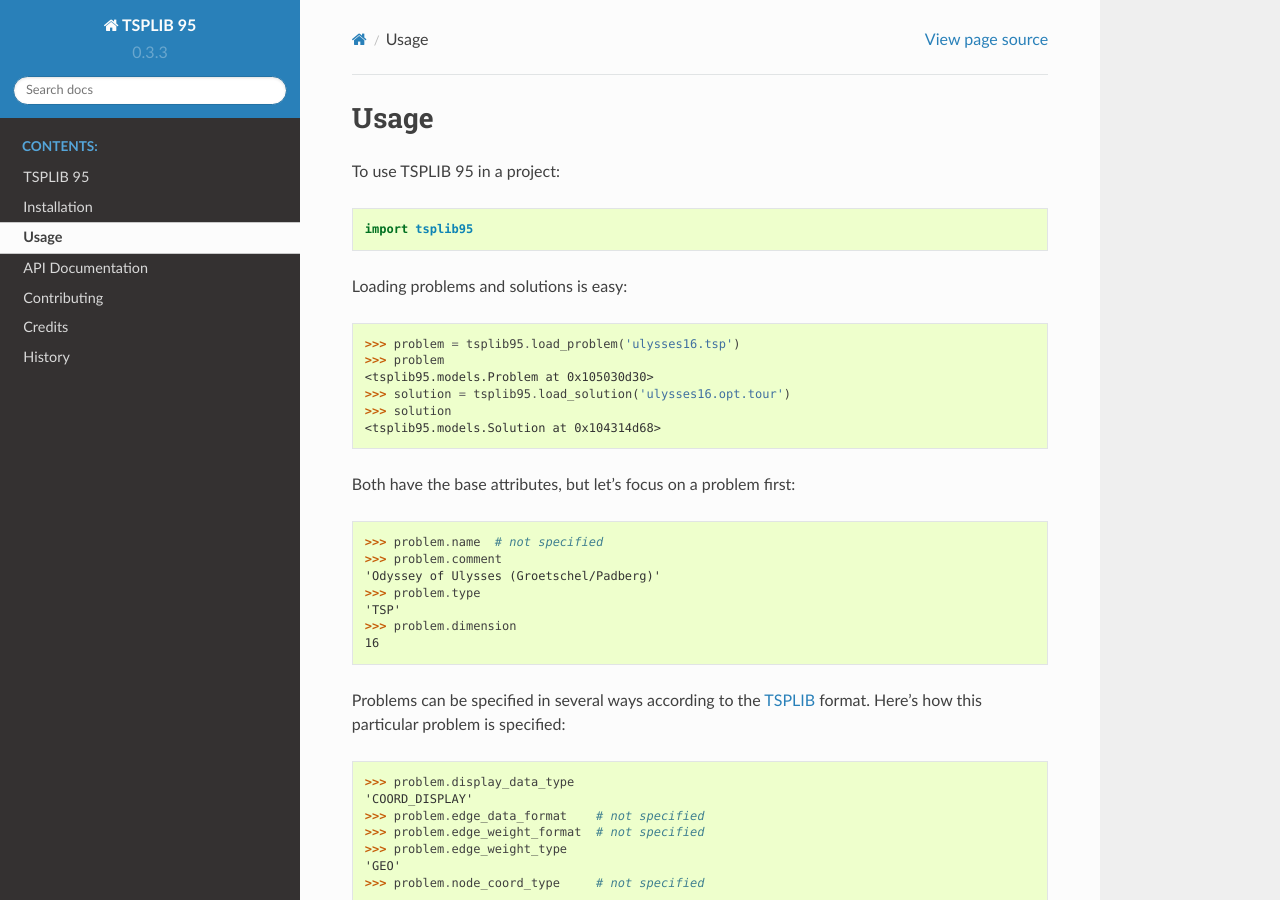
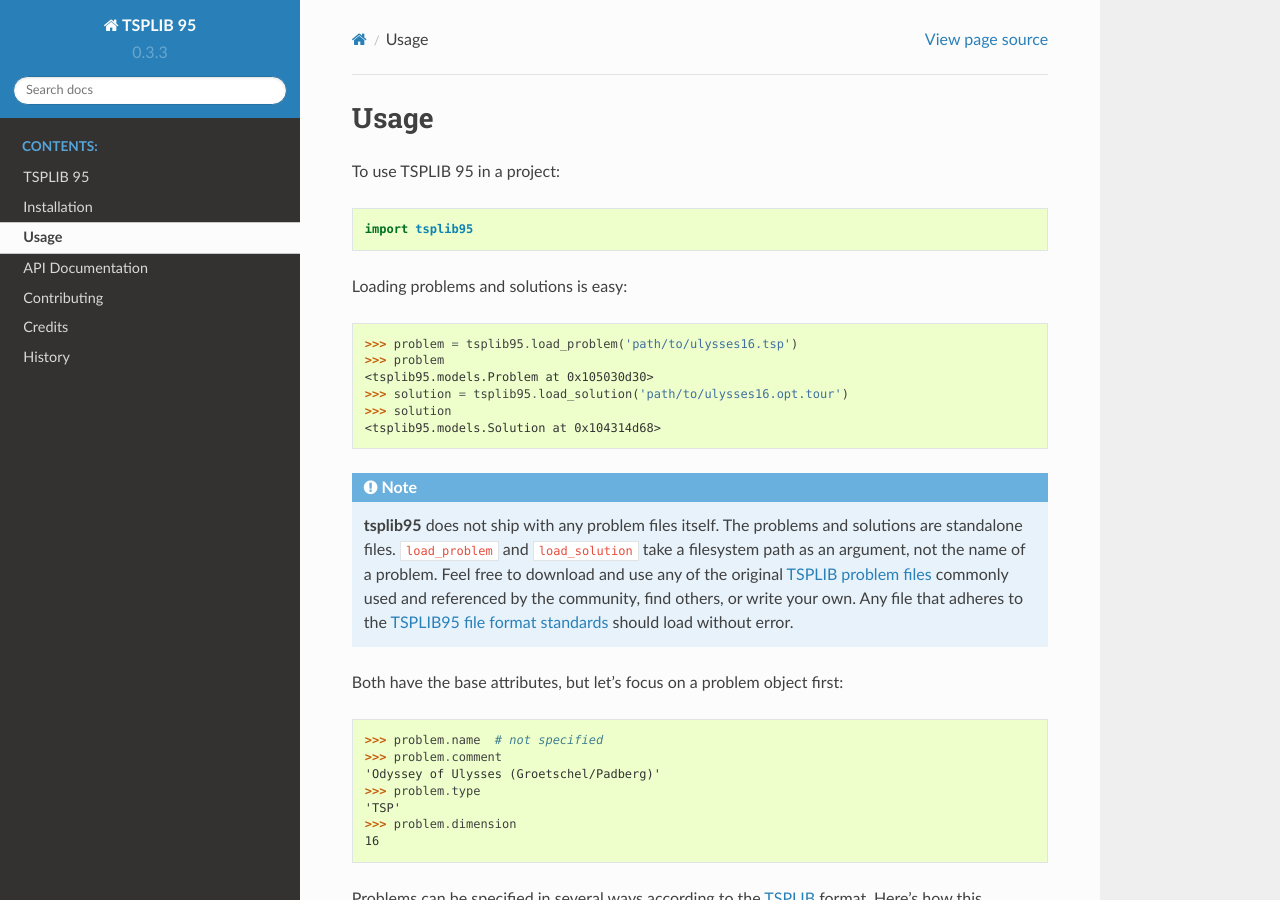
Before and after one commit to rhgrant10/tsplib95, a Sphinx documentation site: the page built from docs/usage.rst, in a window 1280 px wide and 900 px high. Built offline with Sphinx 7.4.7 and the Read the Docs theme 2.0.0, drawn with Linux system fonts in a browser that asks for light colours.

Commit message:
Update docs

```diff
--- a/docs/installation.rst
+++ b/docs/installation.rst
@@ -14,7 +14,8 @@ To install TSPLIB 95, run this command in your terminal:
 
     $ pip install tsplib95
 
-This is the preferred method to install TSPLIB 95, as it will always install the most recent stable release.
+This is the preferred method to install TSPLIB 95, as it will always install
+the most recent stable release.
 
 If you don't have `pip`_ installed, this `Python installation guide`_ can guide
 you through the process.
--- a/docs/modules.rst
+++ b/docs/modules.rst
@@ -31,3 +31,9 @@ Utilities
 
 .. automodule:: tsplib95.utils
     :members:
+
+
+Exceptions
+----------
+
+.. autoclass:: tsplib95.parser.ParsingError
--- a/docs/usage.rst
+++ b/docs/usage.rst
@@ -11,15 +11,25 @@ Loading problems and solutions is easy:
 
 .. code-block:: python
 
-    >>> problem = tsplib95.load_problem('ulysses16.tsp')
+    >>> problem = tsplib95.load_problem('path/to/ulysses16.tsp')
     >>> problem
     <tsplib95.models.Problem at 0x105030d30>
-    >>> solution = tsplib95.load_solution('ulysses16.opt.tour')
+    >>> solution = tsplib95.load_solution('path/to/ulysses16.opt.tour')
     >>> solution
     <tsplib95.models.Solution at 0x104314d68>
 
+.. note::
 
-Both have the base attributes, but let's focus on a problem first:
+    **tsplib95** does not ship with any problem files itself. The problems
+    and solutions are standalone files. ``load_problem`` and ``load_solution``
+    take a filesystem path as an argument, not the name of a problem. Feel
+    free to download and use any of the original `TSPLIB problem files`_
+    commonly used and referenced by the community, find others, or write
+    your own. Any file that adheres to the `TSPLIB95 file format standards`_
+    should load without error.
+
+
+Both have the base attributes, but let's focus on a problem object first:
 
 .. code-block:: python
 
@@ -32,7 +42,8 @@ Both have the base attributes, but let's focus on a problem first:
     16
 
 
-Problems can be specified in several ways according to the TSPLIB_ format. Here's how this particular problem is specified:
+Problems can be specified in several ways according to the TSPLIB_ format.
+Here's how this particular problem is specified:
 
 .. code-block:: python
 
@@ -44,7 +55,10 @@ Problems can be specified in several ways according to the TSPLIB_ format. Here'
     'GEO'
     >>> problem.node_coord_type     # not specified
 
-Regardless of how the problem is specified, nodes and edges are accessible in the same way. Nodes and edges are returned as generators since there could be a significant number of them:
+
+Regardless of how the problem is specified, nodes and edges are accessible
+in the same way. Nodes and edges are returned as generators since there could
+be a significant number of them:
 
 .. code-block:: python
 
@@ -53,7 +67,8 @@ Regardless of how the problem is specified, nodes and edges are accessible in th
     >>> list(problem.get_edges())[:5]
     [(1, 1), (1, 2), (1, 3), (1, 4), (1, 5)]
 
-We can find the weight of the edge between nodes 1 and, say, 11, using ``wfunc``:
+We can find the weight of the edge between nodes 1 and, say, 11,
+using ``wfunc``:
 
 .. code-block:: python
 
@@ -62,7 +77,9 @@ We can find the weight of the edge between nodes 1 and, say, 11, using ``wfunc``
     >>> problem.wfunc(1, 11)
     26
 
-If the distance function for the problem is "SPECIAL" you must provide a custom distance function. The function must accept two node coordinates and return the distance between them. Let's create one:
+If the distance function for the problem is "SPECIAL" you must provide a
+custom distance function. The function must accept two node coordinates
+and return the distance between them. Let's create one:
 
 .. code-block:: python
 
@@ -87,14 +104,16 @@ Of course, you may want to leverage the existing distance functions:
     ...    return dist * random.random() * 2
     ...
 
-You can either provide that function at load time or you can also set it on an existing ``Problem`` instance:
+You can either provide that function at load time or you can also set it on
+an existing ``Problem`` instance:
 
 .. code-block:: python
 
     >>> problem = tsplib95.load_problem('example.tsp', special=euclidean_2d_jitter)
     >>> problem.special = euclidean_jitter
 
-Note that setting the special function on a problem that has explicit edge weights has no effect.
+Note that setting the special function on a problem that has explicit edge
+weights has no effect.
 
 You can get a ``networkx.Graph`` instance from the problem:
 
@@ -112,6 +131,9 @@ And you can trace the tours found in a ``Solution``:
     >>> problem.trace_tours(solution)
     [73]
 
-Note that it returns a list of tour distances, one for each tour defined in the solution.
+Note that it returns a list of tour distances, one for each tour defined in
+the solution.
 
 .. _TSPLIB: https://www.iwr.uni-heidelberg.de/groups/comopt/software/TSPLIB95/index.html
+.. _TSPLIB problem files: https://comopt.ifi.uni-heidelberg.de/software/TSPLIB95/tsp/
+.. _TSPLIB95 file format standards: https://comopt.ifi.uni-heidelberg.de/software/TSPLIB95/tsp95.pdf
```
